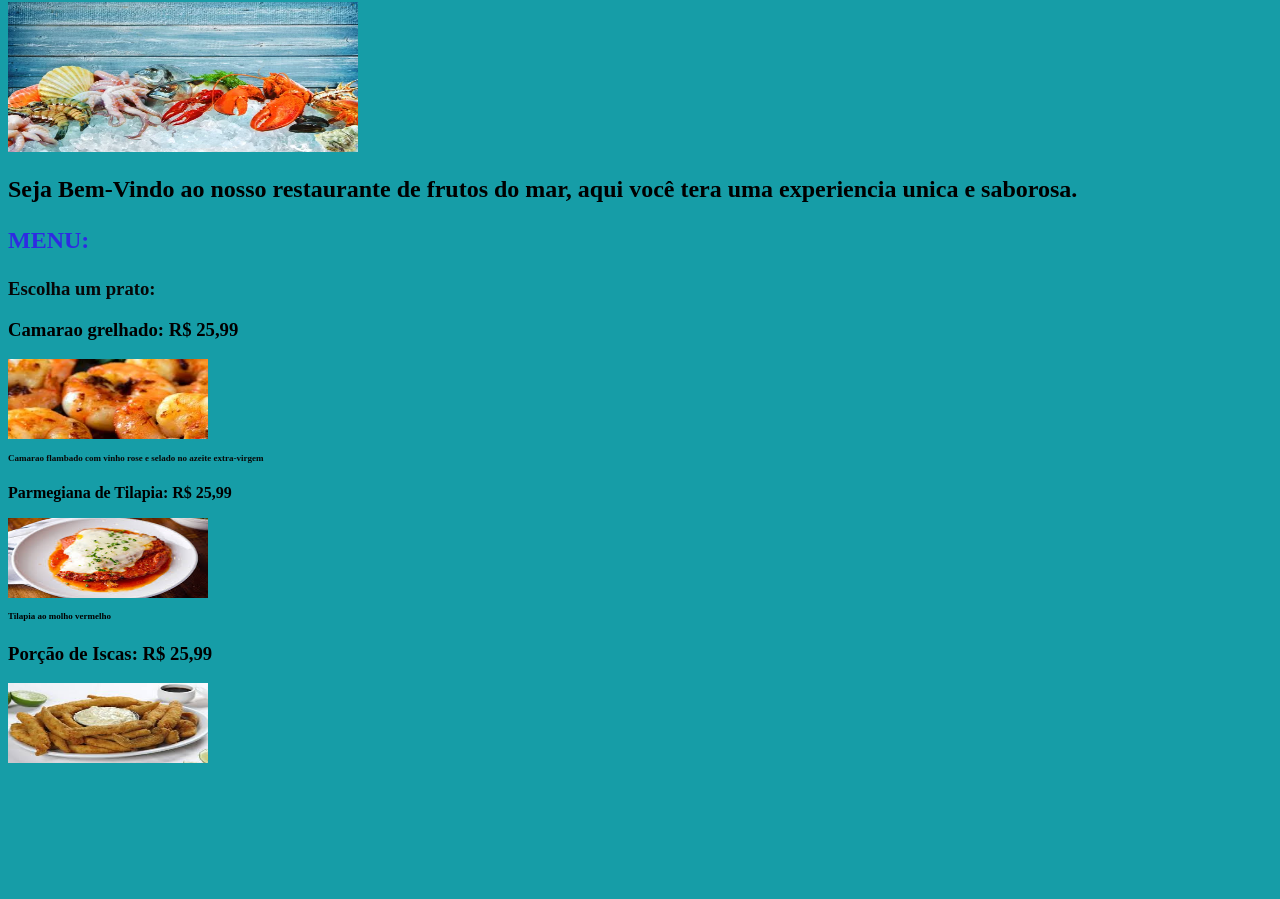
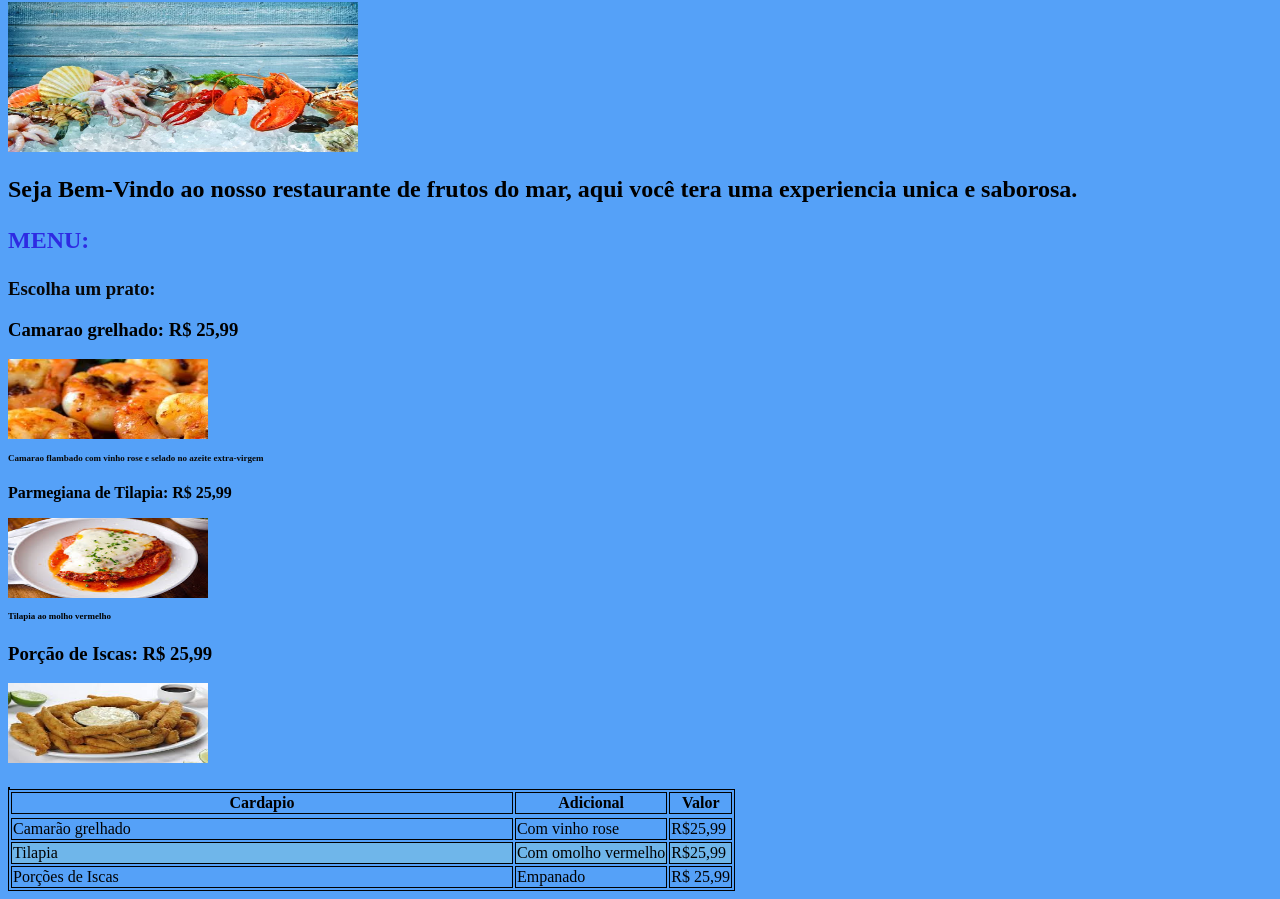
Before and after one commit to annabmaker/pwi-anna-campos, a plain HTML site: page index.html/restaurante.html in a window 1280 px wide. Shown: the part 78-977 px from the top of the page. Before the commit the page ends 865 px from the top, so only its background shows below. Drawn offline with Linux system fonts and the light colour scheme.

Commit message:
Tabela e Listas

```diff
--- a/index.html/restaurante.html
+++ b/index.html/restaurante.html
@@ -1,15 +1,26 @@
 <!DOCTYPE html>
 <html lang="PT-BR">
 <head>
+
+    <style>
+         table, th, td {
+  border: 1px solid black;
+}
+tr:nth-child(even) {
+  background-color: rgba(150, 212, 212, 0.4);
+}
+    </style>
     <meta charset="UTF-8">
     <meta name="viewport" content="width=device-width, initial-scale=1.0">
     <title> Frutos do Mar</title>
     <link rel="icon" type="image/x-icon" href="icons8-frutos-do-mar-100.png">
-<body style="background-color: rgb(22, 157, 167);">
+<body style="background-color: rgb(85, 161, 248);">
+
     <h1 style="color: black;"><b>Frutos do Mar</b> </h1>
     <img src="frutos-do-mar-alergia.webp" alt="Italian Trulli" width="350" height="150" >
 
 </body>
+
 <h2 style="color: black;">
     Seja Bem-Vindo ao nosso restaurante de frutos do mar, aqui você tera uma experiencia unica e saborosa.
     <p style="color: rgb(46, 43, 226);"> MENU:</p>
@@ -34,7 +45,33 @@
       </h3>
 </body>
 <body>
+    <table>
 
+        <table style="width: 100;">
+            <tr>
+                <th style = "width: 70%;">Cardapio </th>
+              <th>Adicional</th>
+              <th>Valor</th>
+            </tr>
+
+        <tr>
+        </tr>
+        <tr>
+          <td>Camarão grelhado</td>
+          <td>Com vinho rose</td>
+          <td> R$25,99</td>
+        </tr>
+        <tr>
+          <td>Tilapia</td>
+          <td>Com omolho vermelho</td>
+          <td>R$25,99</td>
+        </tr>
+        <tr>
+            <td>Porções de Iscas</td>
+            <td>Empanado</td>
+            <td>R$ 25,99</td>
+        </tr>
+      </table>
 
 </body>
 </html>
```
Also changed, not shown: index.html/lists.html (added, +27 -0 lines), index.html/table.html (added, +48 -0 lines).
